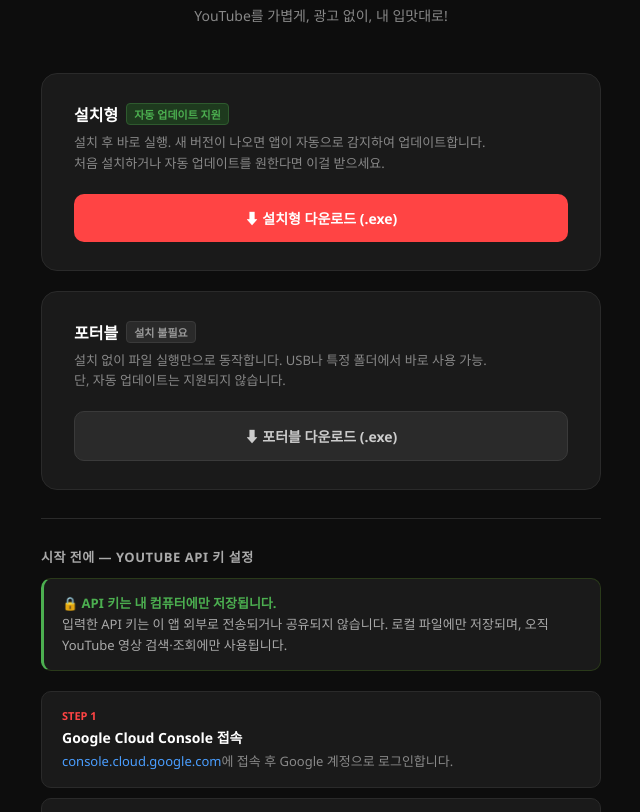
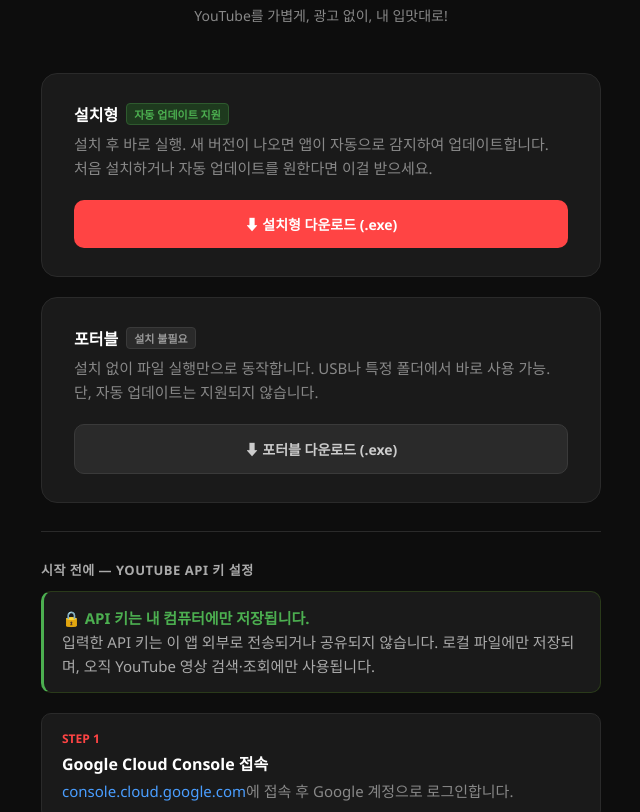
Before and after one commit to regina25846-code/K-tube, a plain HTML site: page docs/index.html in a window 1280 px wide. Shown: the part 100-912 px from the top of the page, without its empty margins (319-959 px from the left). Drawn offline with Linux system fonts and the light colour scheme.

Commit message:
fix: increase font size

```diff
--- a/docs/index.html
+++ b/docs/index.html
@@ -12,7 +12,7 @@
   .subtitle { font-size: 14px; color: #888; margin-bottom: 48px; }
   .card { background: #1a1a1a; border: 1px solid #2a2a2a; border-radius: 16px; padding: 28px 32px; width: 100%; max-width: 560px; margin-bottom: 20px; }
   .card-title { font-size: 16px; font-weight: 700; color: #fff; margin-bottom: 6px; display: flex; align-items: center; gap: 8px; }
-  .card-desc { font-size: 13px; color: #888; margin-bottom: 20px; line-height: 1.6; }
+  .card-desc { font-size: 15px; color: #888; margin-bottom: 20px; line-height: 1.6; }
   .badge { font-size: 11px; background: #1e3a1e; color: #4caf50; border: 1px solid #2e5a2e; border-radius: 4px; padding: 2px 7px; font-weight: 600; }
   .badge-gray { background: #2a2a2a; color: #999; border-color: #3a3a3a; }
   .btn { display: block; width: 100%; padding: 14px 20px; border-radius: 10px; text-decoration: none; font-size: 14px; font-weight: 700; text-align: center; transition: opacity 0.15s; }
@@ -23,14 +23,14 @@
   .section { width: 100%; max-width: 560px; margin-bottom: 16px; }
   .section-title { font-size: 13px; font-weight: 700; color: #aaa; margin-bottom: 12px; text-transform: uppercase; letter-spacing: 0.5px; }
   .api-step { background: #1a1a1a; border: 1px solid #2a2a2a; border-radius: 10px; padding: 16px 20px; margin-bottom: 10px; }
-  .api-step-num { font-size: 11px; color: #ff4444; font-weight: 700; margin-bottom: 4px; }
-  .api-step-title { font-size: 14px; font-weight: 600; color: #fff; margin-bottom: 4px; }
-  .api-step-desc { font-size: 13px; color: #888; line-height: 1.6; }
+  .api-step-num { font-size: 12px; color: #ff4444; font-weight: 700; margin-bottom: 4px; }
+  .api-step-title { font-size: 16px; font-weight: 600; color: #fff; margin-bottom: 4px; }
+  .api-step-desc { font-size: 15px; color: #888; line-height: 1.6; }
   .api-step-desc a { color: #4a9eff; text-decoration: none; }
   .api-step-desc a:hover { text-decoration: underline; }
   code { background: #252525; border: 1px solid #333; border-radius: 4px; padding: 1px 6px; font-size: 12px; color: #e0e0e0; font-family: monospace; }
   .privacy-box { background: #1a1a1a; border: 1px solid #2a3a1a; border-left: 3px solid #4caf50; border-radius: 10px; padding: 14px 18px; margin-bottom: 20px; }
-  .privacy-box p { font-size: 13px; color: #aaa; line-height: 1.6; }
+  .privacy-box p { font-size: 15px; color: #aaa; line-height: 1.6; }
   .privacy-box strong { color: #4caf50; }
   .footer { font-size: 12px; color: #444; margin-top: 32px; text-align: center; }
 </style>
```
